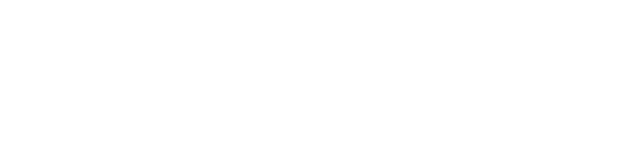
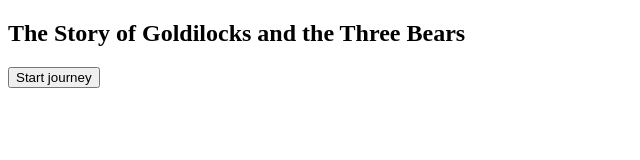
Before and after one commit to majazocom/Goldilock, a plain HTML site: page index.html in a window 1280 px wide. Shown: the whole page, without its empty margins (0-640 px from the left). Drawn offline with Linux system fonts and the light colour scheme.

Commit message:
start frame added

```diff
--- a/index.html
+++ b/index.html
@@ -6,6 +6,12 @@
     <title>Goldilock</title>
 </head>
 <body>
+    <section id="start-frame">
+        <h1>The Story of Goldilocks and the Three Bears</h1>
+        <button id="start-button">Start journey</button>
+    </section>
+    <section id="chapter-one">
 
+    </section>
 </body>
 </html>
```
